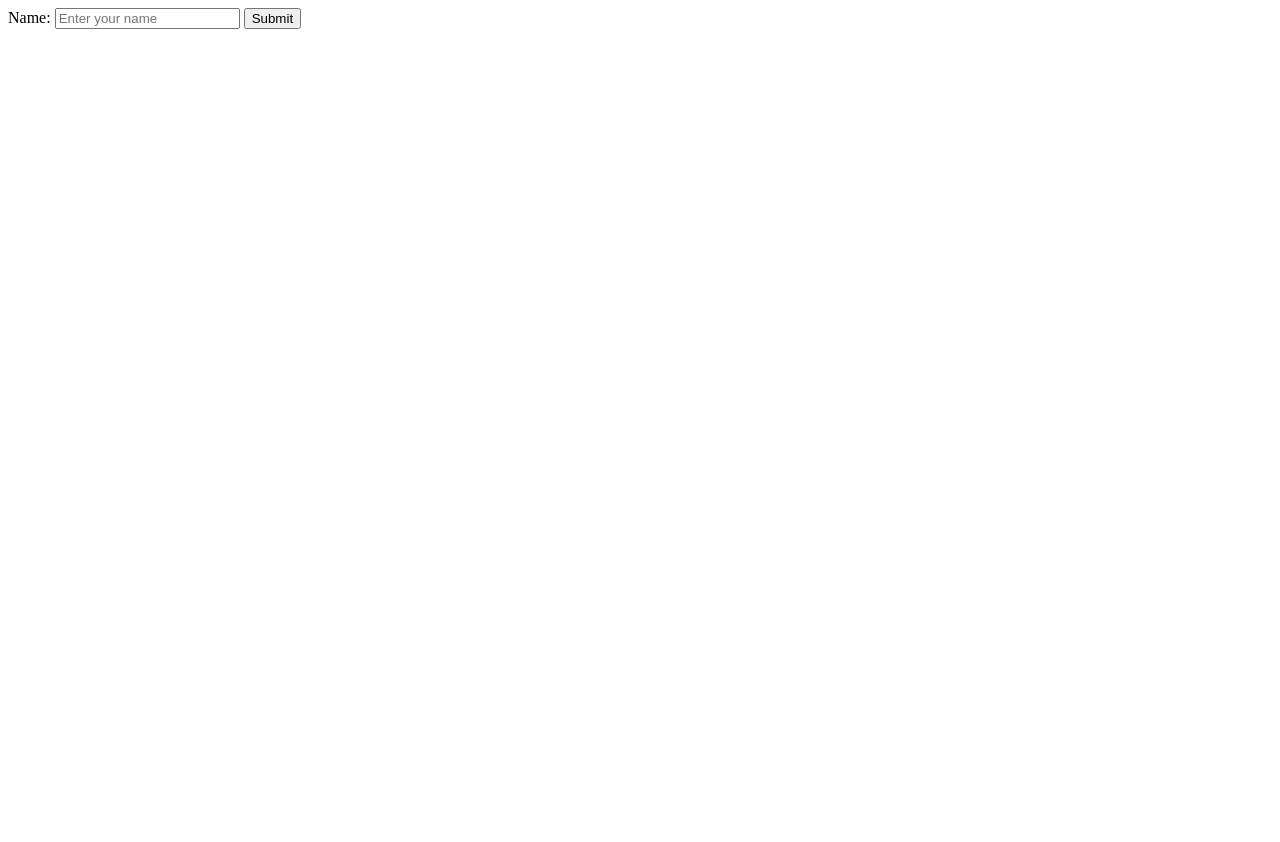
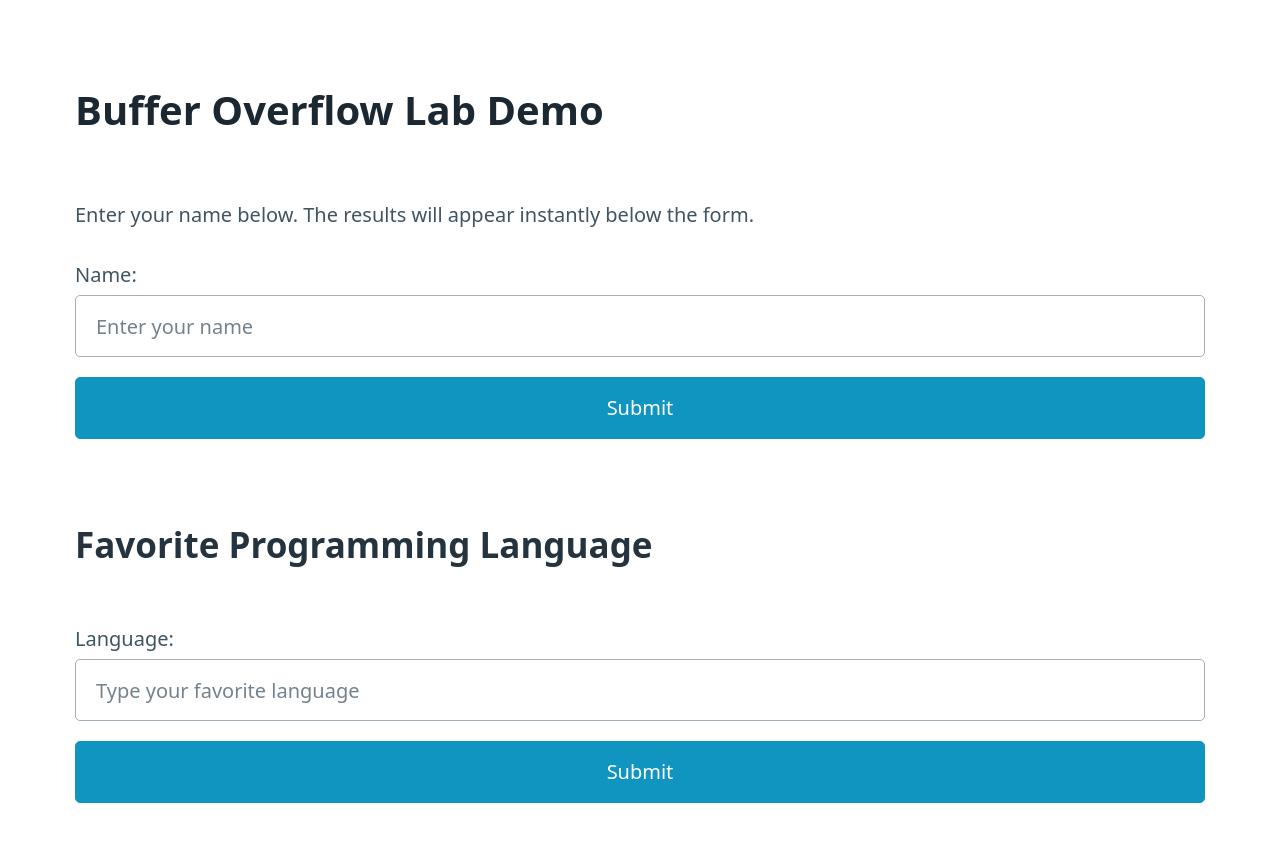
Before and after one commit to PazMike/Overflow_Forge, a plain HTML site: page index.html in a window 1280 px wide. Before the commit the page ends 800 px from the top, so only its background shows below. Drawn offline with nearby package versions, Linux system fonts and the light colour scheme.

Commit message:
Update index.html
I added the extra post along with the container you recommended and htmx

```diff
--- a/index.html
+++ b/index.html
@@ -1,23 +1,52 @@
 <!DOCTYPE html>
-<html>
+<html lang="en">
 <head>
+    <meta charset="UTF-8">
     <title>Website for Buffer Overflow</title>
+    <!-- PicoCSS for simple, modern styling -->
+    <link rel="stylesheet" href="https://unpkg.com/@picocss/pico@latest/css/pico.min.css">
+    <!-- htmx -->
+    <script src="https://unpkg.com/htmx.org@1.9.0"></script>
 </head>
 <body>
-    <script src="https://unpkg.com/htmx.org@1.9.0"></script>
 
+<main class="container">
+    <h1>Buffer Overflow Lab Demo</h1>
+    <p>Enter your name below. The results will appear instantly below the form.</p>
+
+    <!-- Name Form -->
+    <section>
         <form hx-post="/helloworld"
               hx-target="#results"
               hx-swap="innerHTML"
               hx-on::after-request="if(event.detail.successful) this.reset()"
         >
             <label for="name">Name:</label>
-        <input type="text" id="name" name="name" placeholder="Enter your name">
-        <button class="btn">Submit</button>
+            <input type="text" id="name" name="name" placeholder="Enter your name" required>
+            <button type="submit">Submit</button>
         </form>
+    </section>
 
-    <div id="results">
-    </div>
+    <!-- Dynamic Results -->
+    <section id="results">
+        <!-- Results from the server will appear here -->
+    </section>
+
+    <!-- New Form -->
+    <section>
+        <h2>Favorite Programming Language</h2>
+        <form hx-post="/submit-language"
+              hx-target="#language-results"
+              hx-swap="innerHTML"
+              hx-on::after-request="if(event.detail.successful) this.reset()"
+        >
+            <label for="language">Language:</label>
+            <input type="text" id="language" name="language" placeholder="Type your favorite language" required>
+            <button type="submit">Submit</button>
+        </form>
+        <div id="language-results"></div>
+    </section>
+</main>
 
 </body>
 </html>
```
Lines whose indentation alone changed are shown as unchanged.
